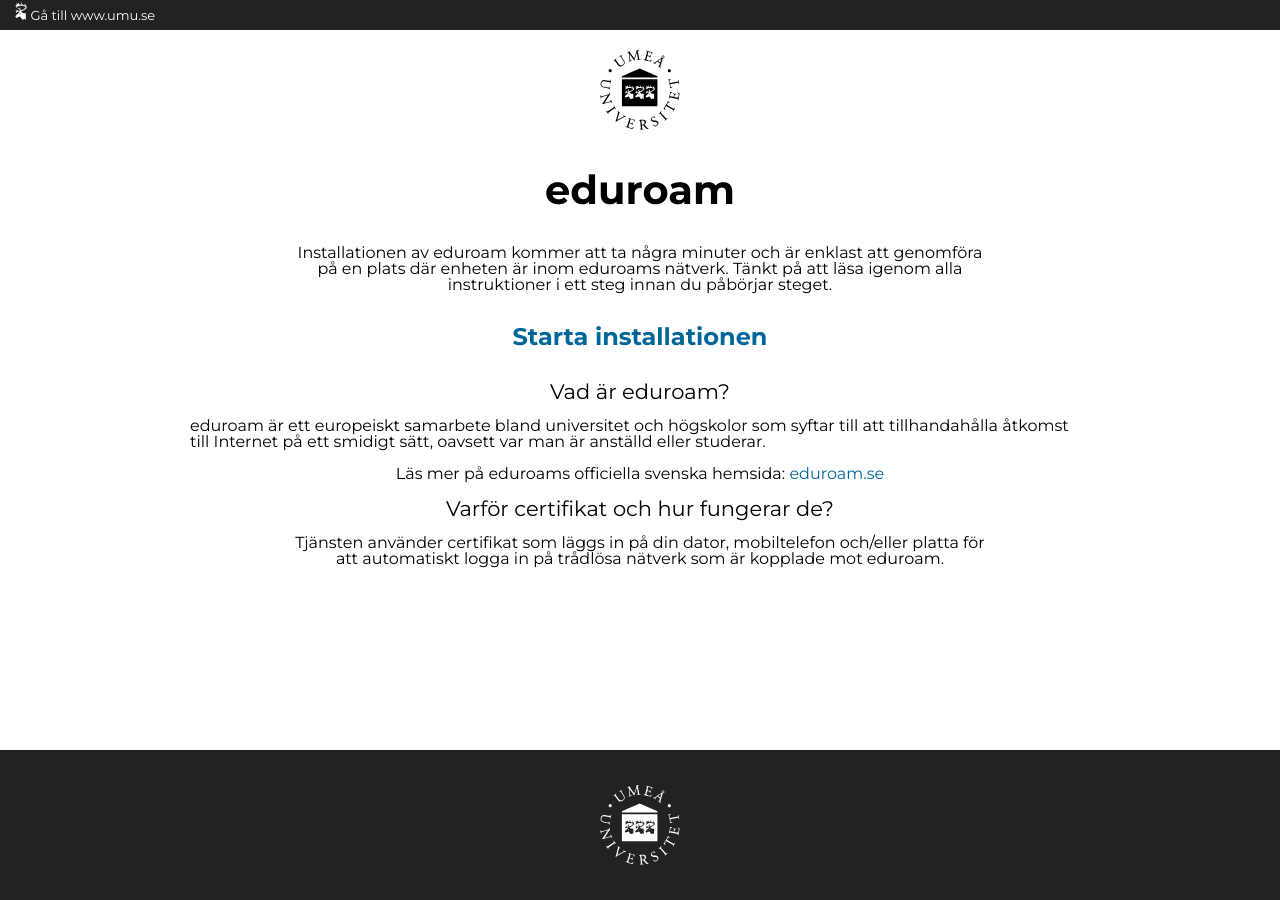
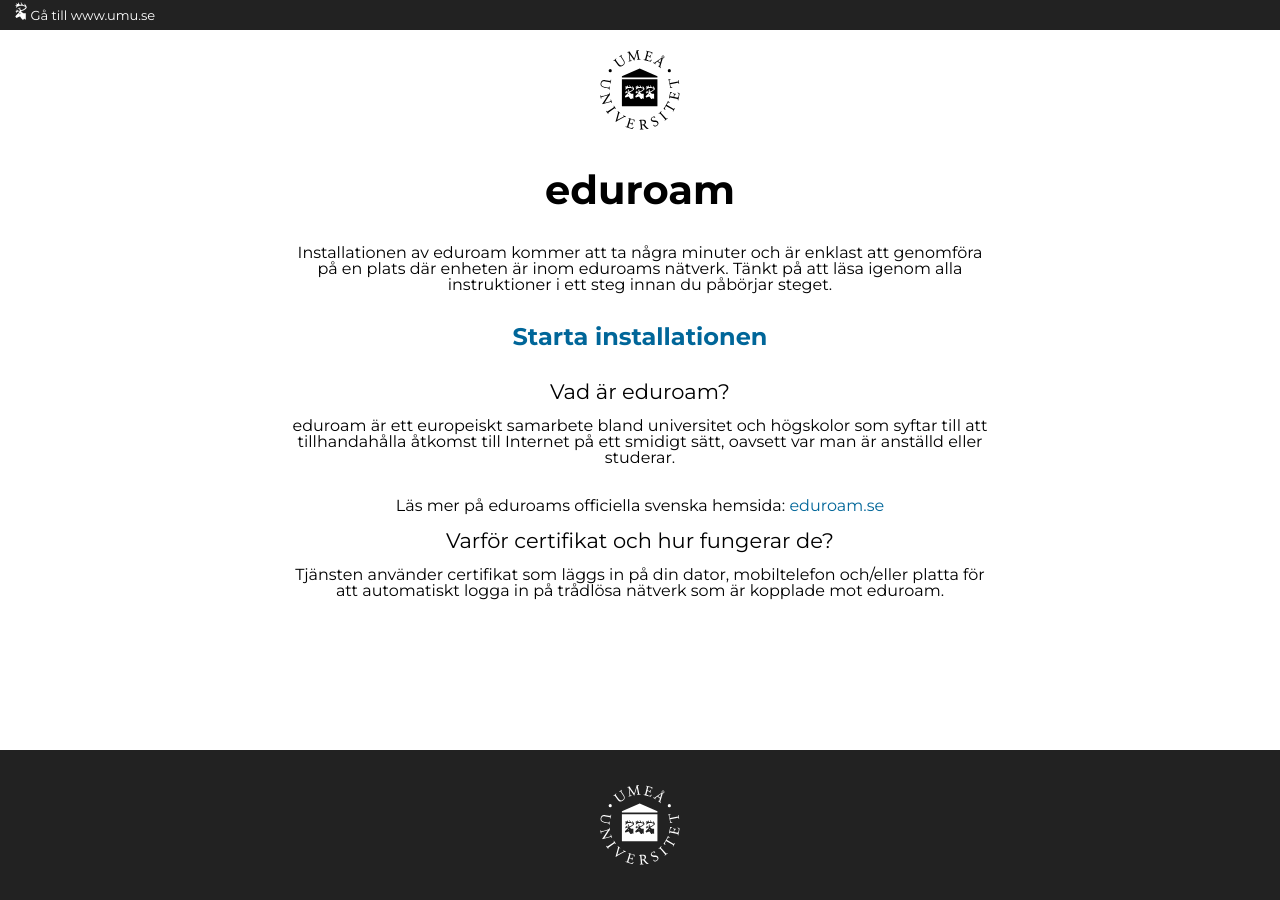
Before and after one commit to f95johansson/eduroam-design, a Jekyll site: the page built from index.md, in a window 1280 px wide. Built offline with Jekyll 4.4.1, drawn with Linux system fonts in a browser that asks for light colours.

Commit message:
Update index.md

```diff
--- a/index.md
+++ b/index.md
@@ -18,6 +18,7 @@ Installationen av eduroam kommer att ta några minuter och är enklast att genom
 {: class="center"}
 <br>
 eduroam är ett europeiskt samarbete bland universitet och högskolor som syftar till att tillhandahålla åtkomst till Internet på ett smidigt sätt, oavsett var man är anställd eller studerar.
+{: class="center startPageinfo"}
 <br>
 <br>
 
```
